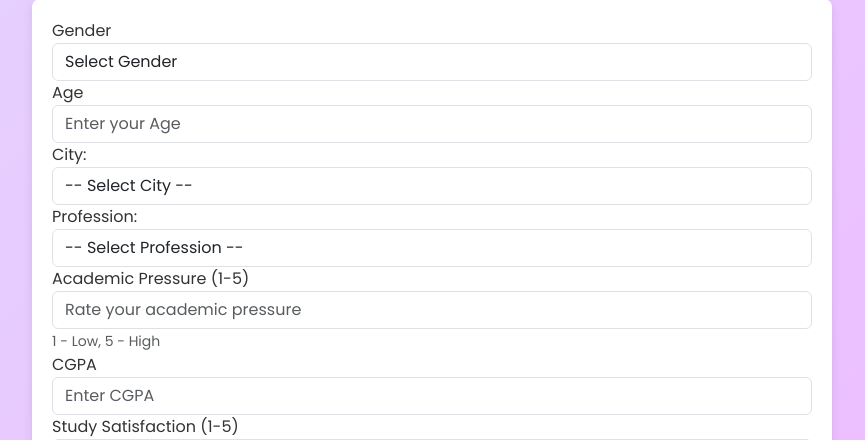
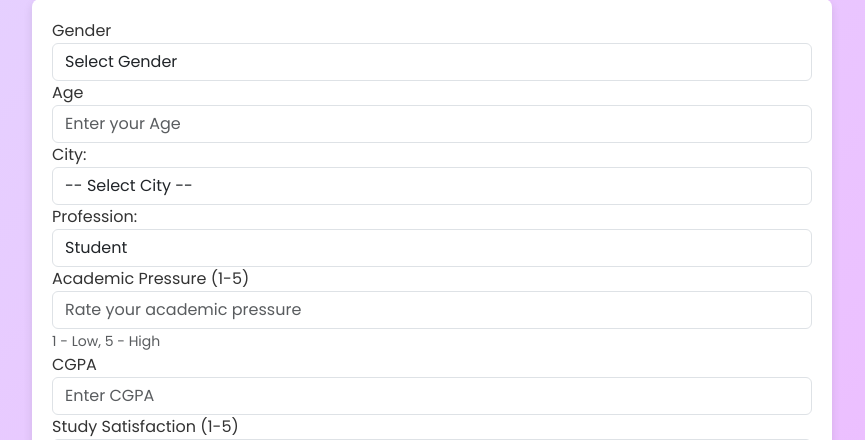
Before and after one commit to RiseHarsh/student-depression-prediction, a Flask app: page / in a window 1280 px wide. Shown: the part 377-817 px from the top of the page, without its empty margins (208-1073 px from the left). Run offline with Flask 3, Linux system fonts and the light colour scheme; parts of the project's set-up code (start-up, migrations or seed data) failed here and were passed over.

Commit message:
Update index.html

```diff
--- a/templates/index.html
+++ b/templates/index.html
@@ -134,8 +134,8 @@
               id="profession"
               required
             >
-              <option value="">-- Select Profession --</option>
-              <option value="Student">Student</option>
+
+              <option value="Student" selected >Student</option>
             </select>
           </div>
 
```
